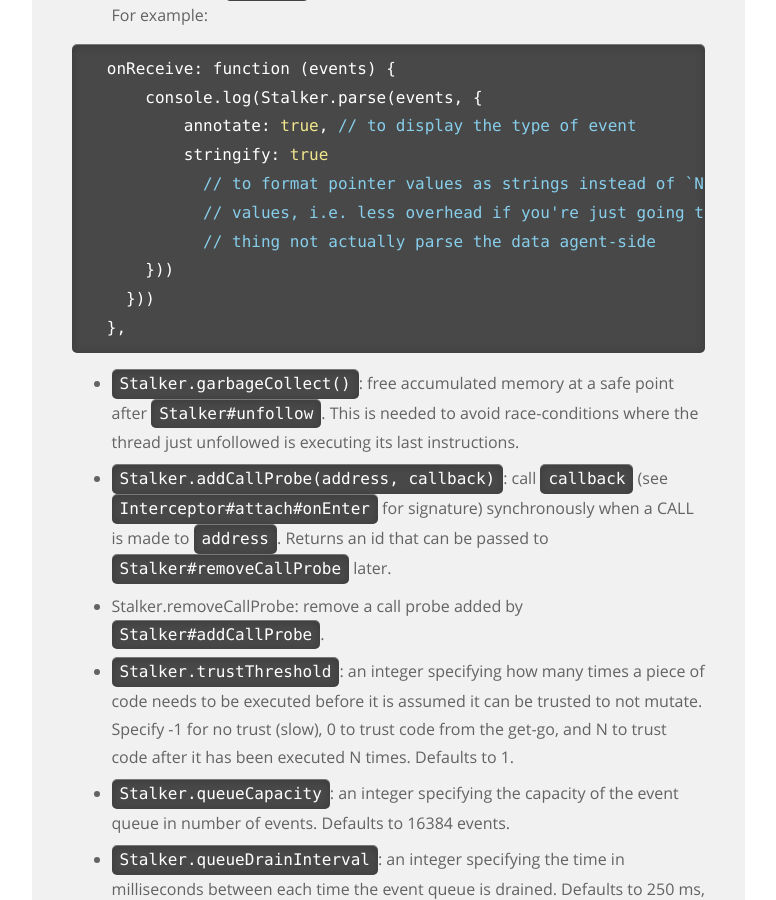
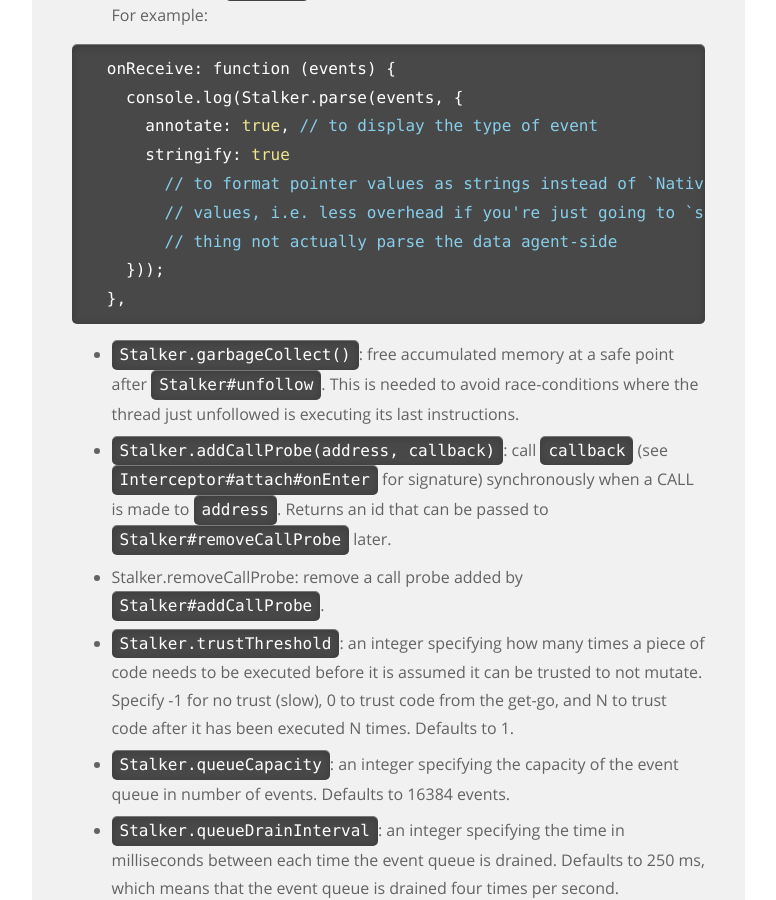
Before and after one commit to frida/frida-website, a Jekyll site: the page built from _docs/javascript-api.md, in a window 1280 px wide and 900 px high, scrolled down 26792 px. Shown: the whole window, without its empty margins (364-1140 px from the left). Built offline with Jekyll 4.4.1, drawn with Linux system fonts in a browser that asks for light colours.

Commit message:
fix indent

```diff
--- a/_docs/javascript-api.md
+++ b/_docs/javascript-api.md
@@ -1090,14 +1090,13 @@ Stalker.follow(Process.getCurrentThreadId(), {
 
 {% highlight js %}
   onReceive: function (events) {
-      console.log(Stalker.parse(events, {
-          annotate: true, // to display the type of event
-          stringify: true
-            // to format pointer values as strings instead of `NativePointer`
-            // values, i.e. less overhead if you're just going to `send()` the
-            // thing not actually parse the data agent-side
-      }))
-    }))
+    console.log(Stalker.parse(events, {
+      annotate: true, // to display the type of event
+      stringify: true
+        // to format pointer values as strings instead of `NativePointer`
+        // values, i.e. less overhead if you're just going to `send()` the
+        // thing not actually parse the data agent-side
+    }));
   },
 {% endhighlight %}
 
```
